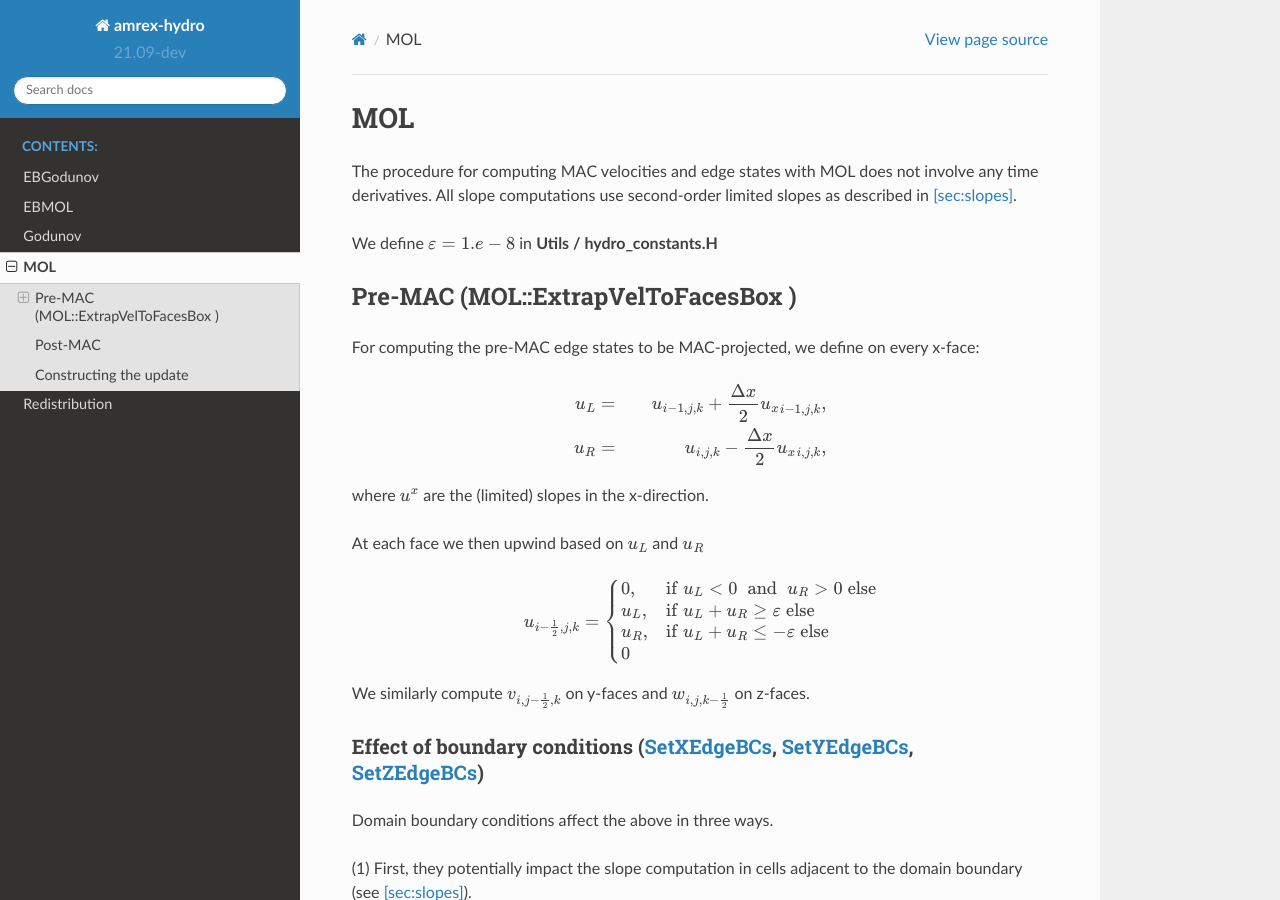
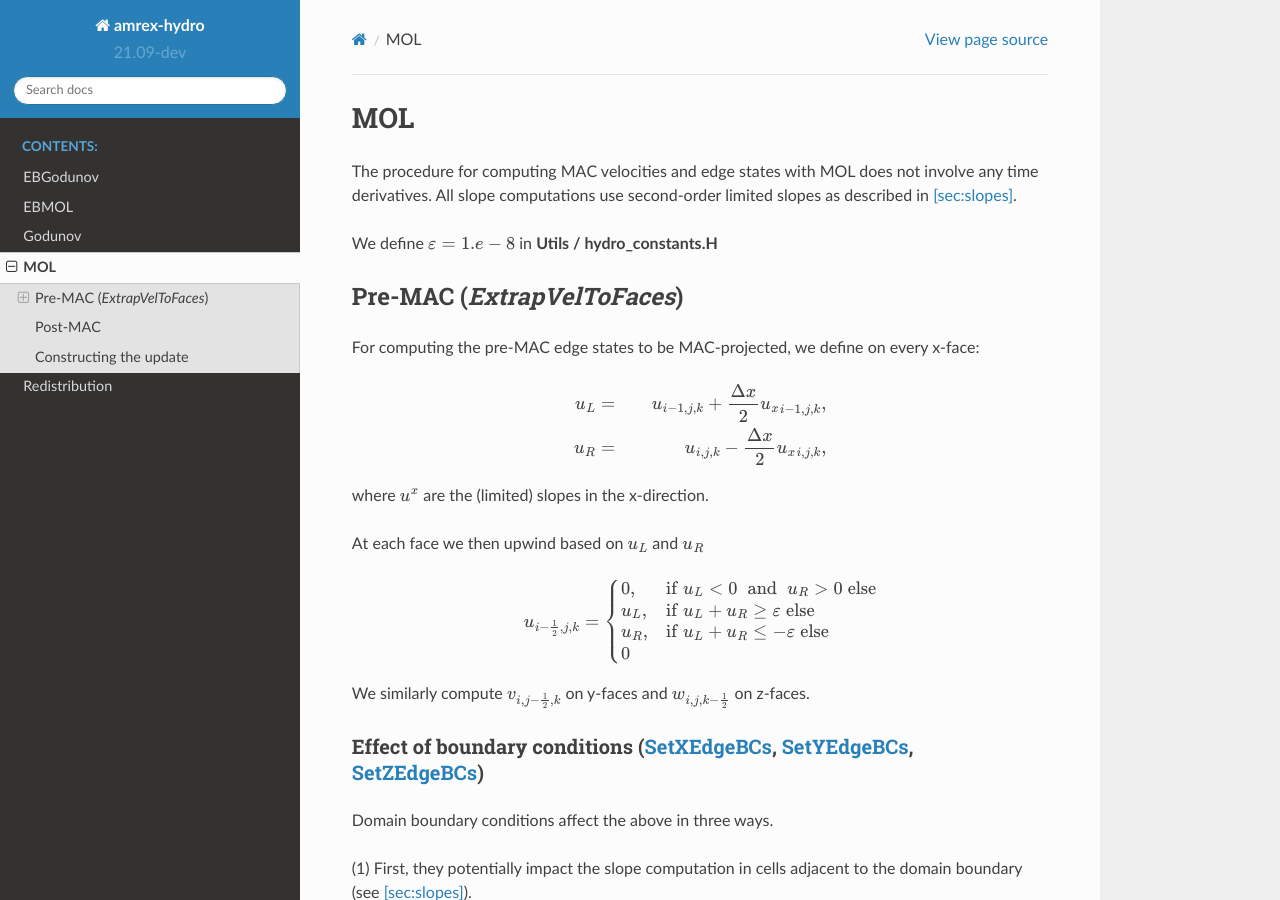
Before and after one commit to AMReX-Fluids/AMReX-Hydro, a Sphinx documentation site: the page built from Docs/source/MOL.rst, in a window 1280 px wide and 900 px high. Built offline with Sphinx 7.4.7 and the Read the Docs theme 2.0.0, drawn with Linux system fonts in a browser that asks for light colours.

Commit message:
more linking of docs to doxygen

```diff
--- a/Docs/source/EBGodunov.rst
+++ b/Docs/source/EBGodunov.rst
@@ -6,8 +6,10 @@
 
 We define :math:`\varepsilon = 1.e-8` in **Utils / hydro_constants.H**
 
-Pre-MAC (EBGodunov::ExtrapVelToFacesBox )
----------------------------------------
+Pre-MAC (`ExtrapVelToFaces`)
+----------------------------
+
+.. _`ExtrapVelToFaces`: https://amrex-codes.github.io/amrex-hydro/Doxygen/html/namespaceEBGodunov.html#abea06da38cd7e2c6a6ed94d761c4e996
 
 We extrapolate the normal velocities to cell faces using a second-order Taylor series expansion
 in space and time. For each face with a non-zero area fraction, we extrapolate the normal velocity
--- a/Docs/source/EBMOL.rst
+++ b/Docs/source/EBMOL.rst
@@ -16,6 +16,8 @@
 
 Pre-MAC (`ExtrapVelToFaces`)
 ---------------------------------------
+
+.. _`ExtrapVelToFaces`: https://amrex-codes.github.io/amrex-hydro/Doxygen/html/namespaceEBMOL.html#a7add53a153ade9c5cb83e79a61ad1929
 
 For computing the pre-MAC edge states to be MAC-projected, we define on
 every x-face:
--- a/Docs/source/Godunov.rst
+++ b/Docs/source/Godunov.rst
@@ -6,8 +6,10 @@
 
 We define :math:`\varepsilon = 1.e-8` in **Utils / hydro_constants.H**
 
-Pre-MAC (Godunov::ExtrapVelToFacesBox )
----------------------------------------
+Pre-MAC (`ExtrapVelToFaces`)
+----------------------------
+
+.. _`ExtrapVelToFaces`: https://amrex-codes.github.io/amrex-hydro/Doxygen/html/namespaceGodunov.html#a1c1dcedd6781260bd8322588e1290d94
 
 We extrapolate the normal velocities to cell faces using a second-order Taylor series expansion
 in space and time. For each face with a non-zero area fraction, we extrapolate the normal velocity
--- a/Docs/source/MOL.rst
+++ b/Docs/source/MOL.rst
@@ -8,8 +8,10 @@
 
 We define :math:`\varepsilon = 1.e-8` in **Utils / hydro_constants.H**
 
-Pre-MAC (MOL::ExtrapVelToFacesBox )
+Pre-MAC (`ExtrapVelToFaces`)
 ---------------------------------------
+
+.. _`ExtrapVelToFaces`: https://amrex-codes.github.io/amrex-hydro/Doxygen/html/namespaceMOL.html#acdde2acf756048b8ef0bca332e4bf748
 
 For computing the pre-MAC edge states to be MAC-projected, we define on
 every x-face:
```
Also changed, not shown: 2 other files.
